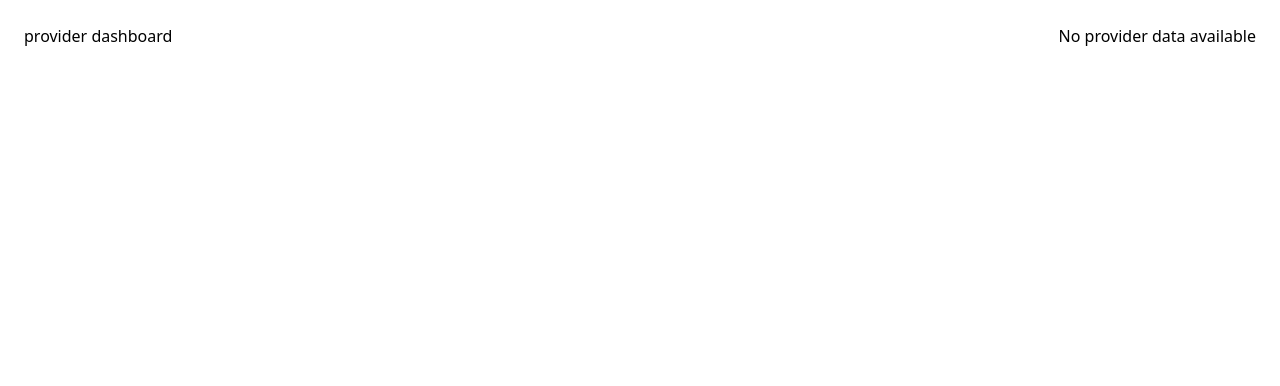
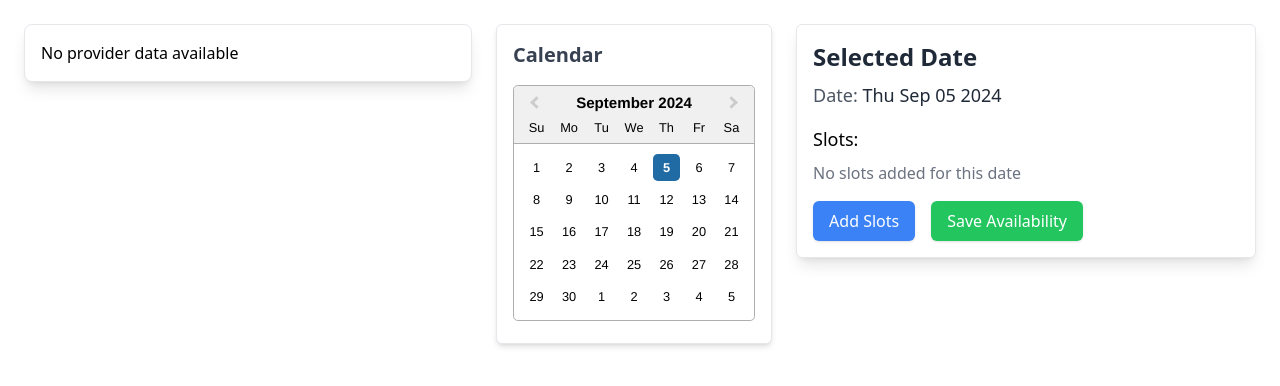
Before and after one commit to kihan2518B/HackTheMountains, a Next.js app: page /providerDashboard in a window 1280 px wide. Shown: the top 386 px of the page. Built offline with nearby package versions, Linux system fonts and the light colour scheme.

Commit message:
complete the register and add avalaibility functionality of provider, working on fetching avalaibility

```diff
--- a/src/app/api/provider/getProvider/route.ts
+++ b/src/app/api/provider/getProvider/route.ts
@@ -10,7 +10,7 @@ export async function GET(req: Request) {
         const { searchParams } = new URL(req.url);
         const userID = searchParams.get('providerID');
 
-        console.log("route",userID);
+        // console.log("route",userID);
 
 
         if (!userID) {
@@ -18,7 +18,7 @@ export async function GET(req: Request) {
         }
 
       const user = await Provider.findOne({ userID }).exec(); // collecting one collection who have same value of email as email coming from the json
-      console.log("user",user);
+      // console.log("user",user);
 
       if (!user) {return new NextResponse(JSON.stringify({ message: "Provider Not Found!!" }), { status: 404 })};
 
--- a/src/app/providerDashboard/page.tsx
+++ b/src/app/providerDashboard/page.tsx
@@ -1,18 +1,33 @@
 "use client"
 
 import LogoutButton from "@/components/LogoutButton";
-import { Provider } from "@/types/type";
+import { Availability, Provider, Slot } from "@/types";
 import { getUserIdFromToken, getUserRoleFromToken } from "@/utils/utils";
 import { useEffect, useState } from "react";
 import { toast } from "react-toastify";
 import DatePicker from "react-datepicker";
 import "react-datepicker/dist/react-datepicker.css"; // Import the datepicker's CSS
+import { collection, query, where, getDocs, updateDoc, doc, arrayUnion, Timestamp, addDoc, } from "firebase/firestore";
+import { db } from "@/config/firebase";
 
-export default function Home() {
+export default function ProviderDashboard() {
+  // Function to format the date
+  const formatDate = (date: Date): string => {
+    const day = String(date.getDate()).padStart(2, '0');
+    const month = String(date.getMonth() + 1).padStart(2, '0');
+    const year = date.getFullYear();
+    return `${day}-${month}-${year}`;
+  };
+
   const [token, setToken] = useState<string | null>(null);
   const [userID, setUserID] = useState<string | null>(null);
   const [provider, setProvider] = useState<Provider | null>(null);
-  const [selectedDate, setSelectedDate] = useState<Date | null>(null);
+  const [selectedDate, setSelectedDate] = useState<Date>(new Date()); // default placing today's date
+  const [formattedDate, setFormattedDate] = useState<string>(formatDate(new Date()));
+  const [slotTime, setSlotTime] = useState<String>('');
+  const [availability, setAvailability] = useState<Availability[]>([]);
+  const [existingSlots, setExistingSlots] = useState<Slot[]>([]);
+  const [isAddSlotsDialogOpen, setIsAddSlotsDialogOpen] = useState<boolean>(false);
 
   useEffect(() => {
     if (typeof window !== "undefined") {
@@ -22,6 +37,7 @@ export default function Home() {
       if (userToken) {
         const userID = getUserIdFromToken(userToken);
         setUserID(userID);
+        console.log("availability", availability);
       }
     }
   }, []);
@@ -47,12 +63,131 @@ export default function Home() {
     if (userID) { getProvider(); }
   }, [userID]);
 
+  const handleDateChange = (date: Date | null) => {
+    if (date) {
+      setSelectedDate(date);
+      setFormattedDate(formatDate(date));
+    }
+  };
+
+  // console.log("formattedDate", formattedDate)
+
+  // Fetch availability from Firestore for the selected date
+  useEffect(() => {
+
+    const fetchAvailability = async () => {
+      try {
+        const q = query(collection(db, "availabilities"), where("providerID", "==", provider?._id));
+        const querySnapshot = await getDocs(q);
+
+        const fetchedAvailability = [] as any;
+
+        // Loop through each document to extract availability
+        querySnapshot.forEach( (doc) => {fetchedAvailability.push(...doc.data().availability)} );
+
+        const existingSlotsForSelectedDate = fetchedAvailability.find((avail) => avail.date === formattedDate);
+
+        setExistingSlots(existingSlotsForSelectedDate?.slots || []);
+      } catch (error) {
+        console.error("Error fetching availability:", error);
+      }
+    };
+
+      if(provider?._id) fetchAvailability();
+    },[selectedDate, provider?._id]);
+
+  const handleDialogOpen = () => {setIsAddSlotsDialogOpen(true)};
+  const handleDialogClose = () => {setIsAddSlotsDialogOpen(false)};
+
+  // Handle adding slot locally
+  const addSlot = () => {
+    if(slotTime){
+      // Check if there's already availability for the selected date
+      const existingAvailability = availability.find((a) => a.date === formattedDate);
+
+      if(existingAvailability){
+        // If date exists, add the new slot to the slots array
+        const updatedAvailability = availability.map((a) =>
+           a.date === formattedDate
+            ? { ...a, slots: [ ...a.slots, { time: slotTime } ]} // if date is selectedDate then add the slot into slots array
+            : a // else the availability remain as it is
+        );
+
+        setAvailability(updatedAvailability);
+      } else {
+        // If date doesn't exist, create new availability for the selected date
+        setAvailability([
+          ...availability,
+          { date: formattedDate, slots: [{ time: slotTime }] },
+        ]);
+    }
+
+    // Clear the input field and close the dialog
+    setSlotTime("");
+    setIsAddSlotsDialogOpen(false);
+  }
+};
+
+// console.log("selectedDate", selectedDate)
+
+// Function to merge availability by date and remove duplicates
+const mergeAvailability = (availabilityArray: any[]) => {
+  const mergedAvailability: { [key: string]: any } = {};
+
+  availabilityArray.forEach((entry) => {
+    const { date, slots } = entry;
+
+    if (mergedAvailability[date]) {
+      // If date already exists, merge the slots array
+      mergedAvailability[date].slots = [
+        ...mergedAvailability[date].slots, // this will merge existing slots
+        ...slots, // with the new slots
+      ];
+    } else {
+      // Otherwise, add the new date and its slots
+      mergedAvailability[date] = { date, slots };
+    }
+  });
+
+  return Object.values(mergedAvailability); // converting object back into the string
+}
+
+ // Save Availability to Firestore
+ const saveAvailabilityToFirestore = async () => {
+  try {
+    if (!provider?._id) { toast.error("No provider found"); return; }
+
+    const q = query(collection(db, "availabilities"), where("providerID", "==", provider?._id));
+    const querySnapshot = await getDocs(q);
+
+    if (!querySnapshot.empty) {
+      // If availability exists, update the document
+      const docRef = querySnapshot.docs[0].ref; // Get the first matching document (assuming only one per provider)
+      const existingData = querySnapshot.docs[0].data();
+
+      // Merge existing availability with the new availability, removing duplicates
+      const mergedAvailability = mergeAvailability([...existingData.availability, ...availability]);
+
+      await updateDoc(docRef, { availability: mergedAvailability });
+      toast.success("Schedule updated successfully");
+    }
+  } catch (error) {
+    console.error("Error saving availability:", error);
+    toast.error("Failed to update schedule");
+  }
+};
+
+// Get slots for the selected date
+const selectedDateSlots = availability.find((a) => a.date === formattedDate)?.slots;
+
+console.log("availability", availability);
+console.log("existingSlots", existingSlots);
 
   return (
-    <div className="flex justify-between p-6">
-      provider dashboard
+    <div className="flex justify-between items-start p-6">
+      <div className="max-w-md p-4 bg-white shadow-lg rounded-lg border border-gray-200 flex-1">
       {provider ? (
-        <div className="max-w-md mx-5 p-4 bg-white shadow-lg rounded-lg border border-gray-200">
+          <div className="0">
             <div className="flex items-center space-x-4">
               <img
                 src={provider.imageUrl}
@@ -71,7 +206,103 @@ export default function Home() {
         ) : (
           <p>No provider data available</p>
         )}
-      {/* <LogoutButton /> */}
+      </div>
+
+      {/* Calendar and Selected Date Section */}
+      <div className="flex flex-1 justify-between items-start ml-6">
+        {/* Calendar Section */}
+        <div className="bg-white p-4 shadow-md rounded-md border border-gray-200 mr-6">
+          <h3 className="text-xl font-semibold text-gray-700 mb-4">Calendar</h3>
+          <DatePicker
+            selected={selectedDate}
+            onChange={handleDateChange} // Update selected date on click
+            inline
+            className="mb-4"
+          />
+        </div>
+
+        {/* Selected Date Section */}
+        <div className="bg-white w-52 p-4 shadow-lg rounded-md border border-gray-200 flex-1">
+          <h4 className="text-2xl font-semibold mb-2 text-gray-800">Selected Date</h4>
+          <p className="text-lg text-gray-600">
+            Date:{" "}
+            <span className="font-medium text-gray-800">
+              {selectedDate ? selectedDate.toDateString() : "No date selected"}
+            </span>
+          </p>
+
+          {/* Display Slots for Selected Date */}
+          <div className="mt-4">
+            <h5 className="text-lg font-medium mb-2">Slots:</h5>
+            {existingSlots && existingSlots.length > 0 ? (
+            <ul className="list-disc list-inside">
+              {/* Display existing slots from Firestore */}
+              {existingSlots.map((slot, index) => (
+                <li key={index} className="text-blue-600 font-semibold">
+                  {slot.time} (from database)
+                </li>
+              ))}
+
+              {/* Display newly added slots from state */}
+              {selectedDateSlots
+                ?.filter((newSlot) => !existingSlots.some((slot) => slot.time === newSlot.time)) // Only display new slots
+                .map((slot, index) => (
+                  <li key={index} className="text-violet-600 font-semibold">
+                    {slot.time} (newly added)
+                  </li>
+                ))}
+              </ul>
+            ) : (
+              <p className="text-gray-500">No slots added for this date</p>
+            )}
+          </div>
+
+          {/* Add Slot Button */}
+          <button
+            onClick={handleDialogOpen}
+            className="mt-4 mr-2 px-4 py-2 bg-blue-500 text-white rounded-md shadow hover:bg-blue-600"
+          >
+            Add Slots
+          </button>
+
+          {/* Save Availability Button */}
+          <button
+            onClick={saveAvailabilityToFirestore}
+            className="mt-4 ml-2 px-4 py-2 bg-green-500 text-white rounded-md shadow hover:bg-green-600"
+          >
+            Save Availability
+          </button>
+        </div>
+      </div>
+
+      {/* Add Slot Dialog */}
+      {isAddSlotsDialogOpen && (
+        <div className="fixed inset-0 flex items-center justify-center bg-gray-800 bg-opacity-50">
+          <div className="bg-white p-6 rounded-md shadow-lg">
+            <h4 className="text-xl font-semibold mb-4">Add Slot for {selectedDate.toDateString()}</h4>
+            <input
+              type="time"
+              value={slotTime}
+              onChange={(e) => setSlotTime(e.target.value)}
+              className="w-full mb-4 p-2 border border-gray-300 rounded-md"
+            />
+            <div className="flex space-x-4">
+              <button
+                onClick={addSlot}
+                className="px-4 py-2 bg-green-500 text-white rounded-md shadow hover:bg-green-600"
+              >
+                Add Slot
+              </button>
+              <button
+                onClick={handleDialogClose}
+                className="px-4 py-2 bg-gray-500 text-white rounded-md shadow hover:bg-gray-600"
+              >
+                Cancel
+              </button>
+            </div>
+          </div>
+        </div>
+      )}
     </div>
   );
 }
```
Also changed, not shown: src/types/index.ts (renamed from src/types/type.ts, +10 -1 lines). Lines whose indentation alone changed are shown as unchanged.
